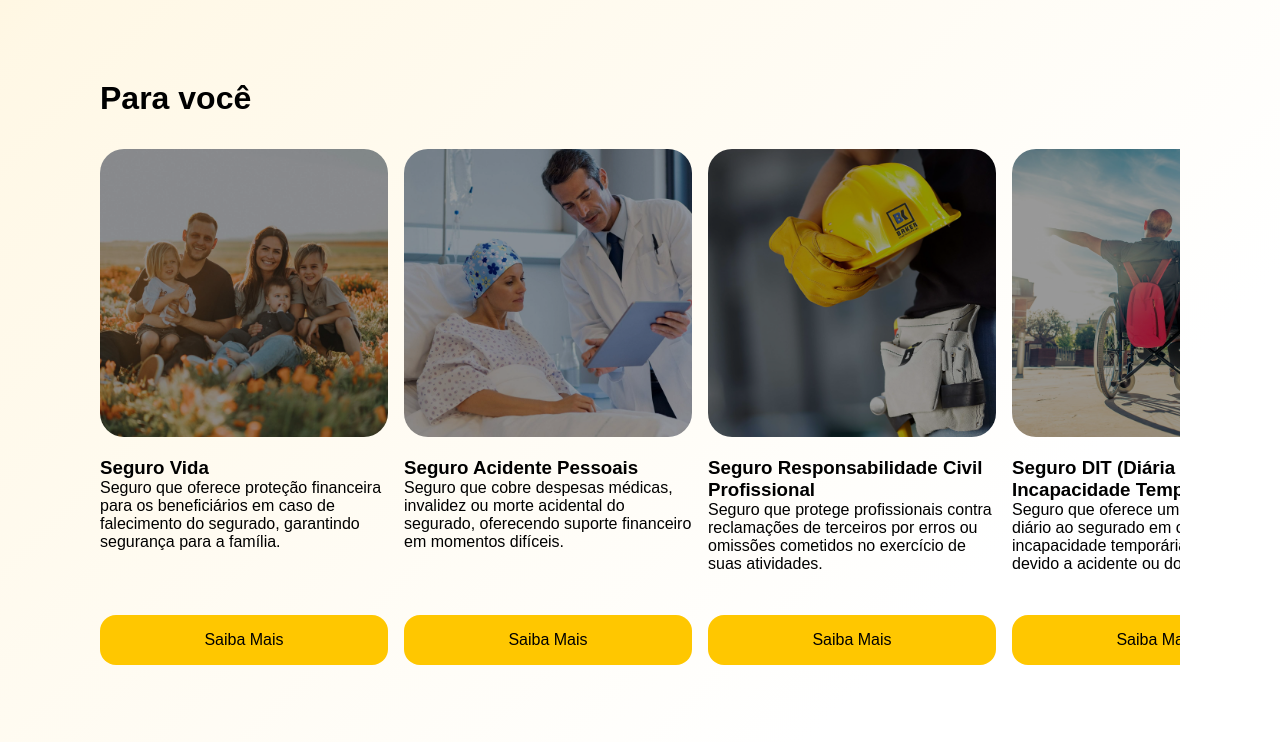
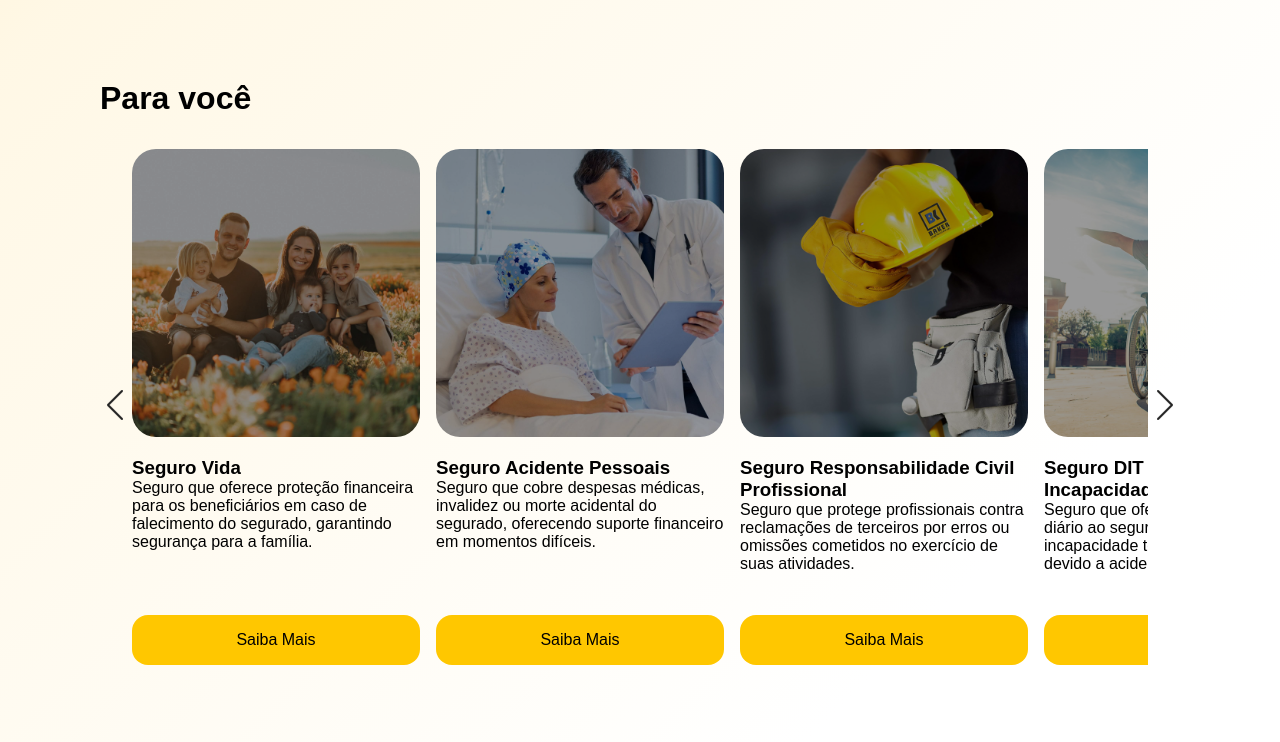
Before and after one commit to leochinelato/Site-Corretora-MD-Seguros-e-Turismo, a plain HTML site: page seguros.html in a window 1280 px wide. Shown: the part 853-1595 px from the top of the page. Drawn offline with Linux system fonts and the light colour scheme; a web font is replaced by a local one.

Commit message:
feat: add a carousel in insurance page

```diff
--- a/scripts/script.js
+++ b/scripts/script.js
@@ -48,36 +48,32 @@ document.addEventListener("DOMContentLoaded", (event) => {
         });
     });
 
-    const controls = document.querySelectorAll(".arrow")
+
+    function setupCarousel(containerSelector, itemSelector, arrowSelector) {
+        const container = document.querySelector(containerSelector)
+        if (!container) return
+
+        const items = container.querySelectorAll(itemSelector)
+        if (items.length === 0) return
+
+        const controls = document.querySelectorAll(arrowSelector)
+        if (controls.length === 0) return
+
         let currentItem = 0
-    const items = document.querySelectorAll(".about-card")
         const maxItems = items.length
-    const container = document.getElementById("about-us")
-
 
         const scrollToItem = (index) => {
             items.forEach(item => item.classList.remove("active"))
 
-        items[currentItem].scrollIntoView({
+            items[index].scrollIntoView({
                 inline: "center",
                 behavior: "smooth",
                 block: "nearest"
             })
 
-        items[currentItem].classList.add("active")
+            items[index].classList.add("active")
 
         }
-
-    const observer = new IntersectionObserver(entries => {
-        entries.forEach((entry) => {
-            if (entry.isIntersecting) {
-                entry.target.classList.add("show")
-            } else {
-                entry.target.classList.remove("show")
-            }
-        })
-    })
-
 
         controls.forEach(control => {
             control.addEventListener('click', () => {
@@ -98,6 +94,24 @@ document.addEventListener("DOMContentLoaded", (event) => {
 
                 scrollToItem(currentItem)
 
+            })
+        })
+    }
+
+    setupCarousel("#about-us", ".about-card", ".arrow")
+    setupCarousel(".cards-grid-container", ".card-element", ".seguro-arrow")
+    setupCarousel(".cards-grid-container2", ".card-element2", ".seguro-arrow2")
+
+
+
+
+    const observer = new IntersectionObserver(entries => {
+        entries.forEach((entry) => {
+            if (entry.isIntersecting) {
+                entry.target.classList.add("show")
+            } else {
+                entry.target.classList.remove("show")
+            }
         })
     })
 
@@ -221,14 +235,14 @@ document.addEventListener("DOMContentLoaded", (event) => {
         ]
     };
 
-    function generateCards(serviceList, cardsGrid) {
+    function generateCards(serviceList, cardsGrid, cardElement) {
 
         const phoneNumber = "+5513997110258"
 
         if (cardsGrid) {
             for (let i of serviceList) {
                 let card = document.createElement("div");
-                card.classList.add("card-element");
+                card.classList.add(cardElement);
 
                 let imgContainer = document.createElement("div");
                 imgContainer.classList.add("card-header");
@@ -291,8 +305,8 @@ document.addEventListener("DOMContentLoaded", (event) => {
     let cardsGrid = document.getElementById("cards-grid")
     let cardsGrid2 = document.getElementById("cards-grid-2")
 
-    generateCards(services.bens, cardsGrid)
-    generateCards(services.pessoas, cardsGrid2)
+    generateCards(services.bens, cardsGrid, "card-element2")
+    generateCards(services.pessoas, cardsGrid2, "card-element")
 
 
 })
--- a/seguros.html
+++ b/seguros.html
@@ -90,11 +90,29 @@
     </div>
     <div class="container hidden seguros">
         <h1 class="div-title">Para você</h1>
-        <div class="cards-grid pt-5" id="cards-grid-2"></div>
+        <div class="cards-grid-container">
+            <div class="arrow-left prev-arrow seguro-arrow">
+                <img src="./assets/images/1x/left-arrow.png" alt="">
+            </div>
+            <div class="cards-grid" id="cards-grid-2">
+
+            </div>
+            <div class="arrow-right next-arrow seguro-arrow">
+                <img src="./assets/images/1x/right-arrow.png" alt="">
+            </div>
+        </div>
     </div>
     <div class="container hidden seguros">
         <h1 class="div-title">Para seus bens</h1>
-        <div class="cards-grid pt-5" id="cards-grid"></div>
+        <div class="cards-grid-container2">
+            <div class="arrow-left prev-arrow seguro-arrow2">
+                <img src="./assets/images/1x/left-arrow.png" alt="">
+            </div>
+            <div class="cards-grid pt-5" id="cards-grid"></div>
+            <div class="arrow-right next-arrow seguro-arrow2">
+                <img src="./assets/images/1x/right-arrow.png" alt="">
+            </div>
+        </div>
     </div>
 
 
--- a/styles/style.css
+++ b/styles/style.css
@@ -283,7 +283,7 @@ nav {
     font-size: 0.75rem;
 }
 
-.wrapper {
+.wrapper, .cards-grid {
     overflow-x: auto;
     scroll-snap-type: x mandatory;
     -webkit-overflow-scrolling: touch;
@@ -294,11 +294,13 @@ nav {
     flex-flow: row nowrap;
 }
 
-.wrapper::-webkit-scrollbar {
+.wrapper::-webkit-scrollbar, .cards-grid::-webkit-scrollbar {
     display: none;
     width: 0;
     height: 0;
 }
+
+
 
 .arrow {
     height: 30px;
@@ -400,13 +402,13 @@ footer {
 
 .cards-grid {
     display: flex;
-    flex-direction: row;
     gap: 1rem;
     overflow-x: scroll;
     margin-top: 2rem;
+    width: calc(100% + 400px);
 }
 
-.card-element {
+.card-element, .card-element2 {
     width: 18rem;
     display: flex;
     flex-direction: column;
@@ -414,6 +416,8 @@ footer {
     align-items: center;
     gap: 1rem;
     margin-bottom: 2rem;
+    scroll-snap-align: start;
+    flex-shrink: 0;
 }
 
 .card-body {
@@ -529,7 +533,8 @@ footer {
     #hero {
         display: flex;
         flex-direction: column;
-        gap: .5rem;
+        gap: 2rem;
+        height: fit-content;
     }
 
     .hero-texts {
@@ -600,6 +605,11 @@ footer {
         display: flex;
         align-items: center;
     }
+    .arrow-left, .arrow-right {
+        padding-right: 1rem;
+    }
+
+
 
 }
 
@@ -634,3 +644,12 @@ footer {
 .seguros {
     margin-top: 3rem;
 }
+
+.cards-grid-container, .cards-grid-container2 {
+    display: flex;
+    align-items: center;
+}
+
+.arrow-left, .arrow-right {
+    cursor: pointer;
+}
```
Also changed, not shown: assets/images/1x/left-arrow.png (added), assets/images/1x/right-arrow.png (added). Lines whose indentation alone changed are shown as unchanged.
